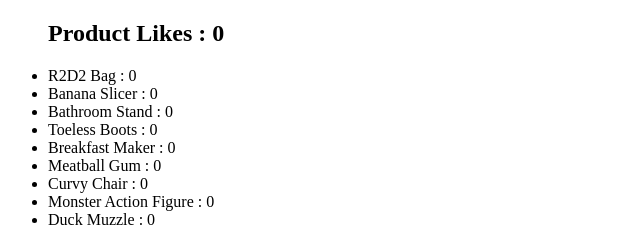
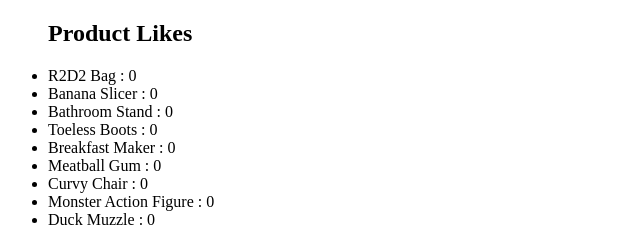
Before and after one commit to JSchnoebe/bus-mall, a plain HTML site: page index.html in a window 1280 px wide. Shown: the top 226 px of the page, 0-640 px from the left. Drawn offline with Linux system fonts and the light colour scheme.

Commit message:
fixed typo

```diff
--- a/index.html
+++ b/index.html
@@ -13,7 +13,7 @@
         <header>
         <nav>
             <ul id="product-clicks">
-                <h2>Product Likes : 0</h2>
+                <h2>Product Likes</h2>
                 <li>R2D2 Bag : 0</li>
                 <li>Banana Slicer : 0</li>
                 <li>Bathroom Stand : 0</li>
```
